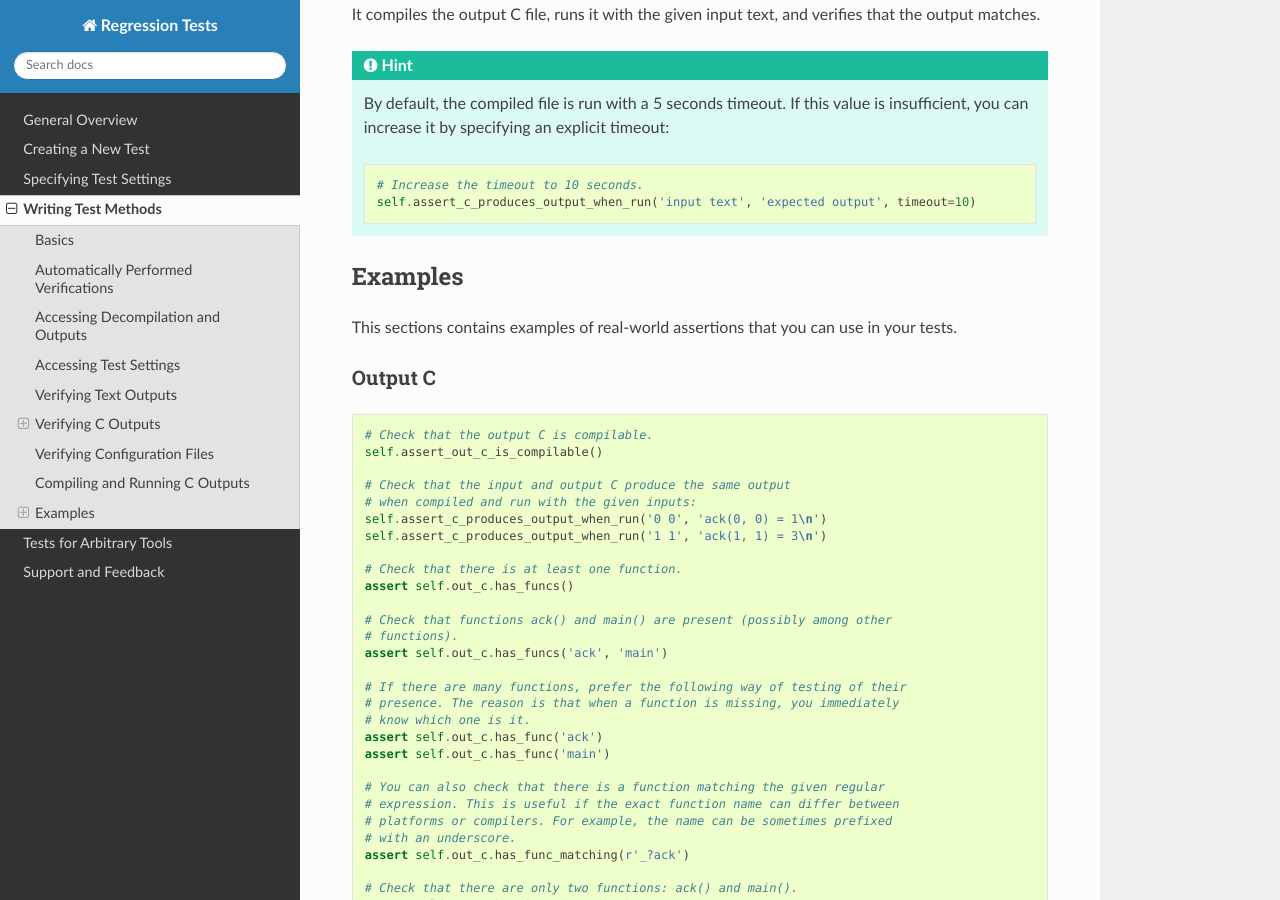
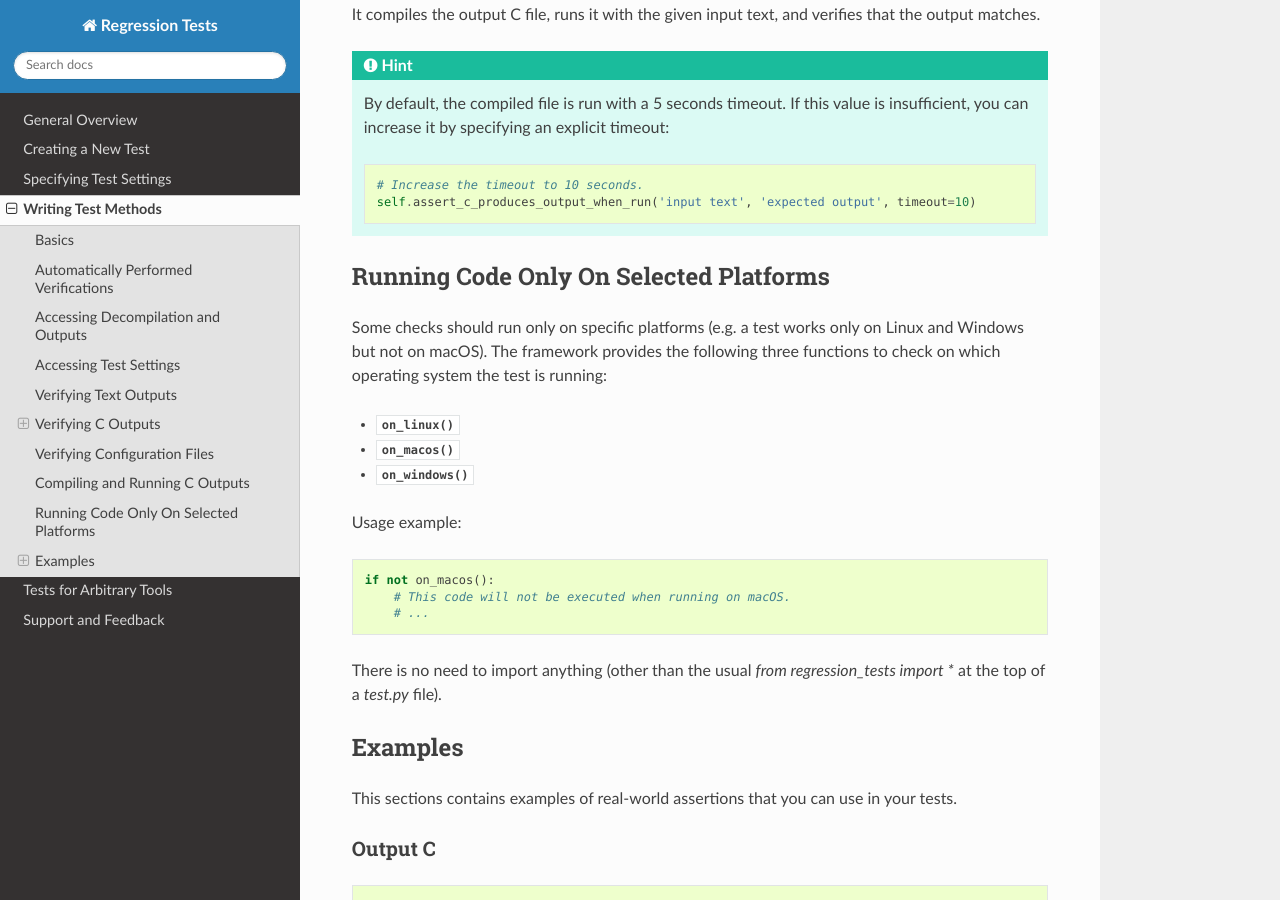
Before and after one commit to avast/retdec-regression-tests-framework, a Sphinx documentation site: the page built from docs/test_methods.rst, in a window 1280 px wide and 900 px high, scrolled down 5367 px. Built offline with Sphinx 7.4.7 and the Read the Docs theme 2.0.0, drawn with Linux system fonts in a browser that asks for light colours; pages that are not in the unit, such as notebooks, are missing from menus.

Commit message:
Export on_linux(), on_macos(), and on_windows() so they can be used in regression tests.
These functions allow you to run code only on a specific platform, which is sometimes handy.

```diff
--- a/docs/test_methods.rst
+++ b/docs/test_methods.rst
@@ -221,6 +221,25 @@ It compiles the output C file, runs it with the given input text, and verifies t
         # Increase the timeout to 10 seconds.
         self.assert_c_produces_output_when_run('input text', 'expected output', timeout=10)
 
+Running Code Only On Selected Platforms
+---------------------------------------
+
+Some checks should run only on specific platforms (e.g. a test works only on Linux and Windows but not on macOS). The framework provides the following three functions to check on which operating system the test is running:
+
+* :func:`~utils.os.on_linux()`
+* :func:`~utils.os.on_macos()`
+* :func:`~utils.os.on_windows()`
+
+Usage example:
+
+.. code-block:: python
+
+    if not on_macos():
+        # This code will not be executed when running on macOS.
+        # ...
+
+There is no need to import anything (other than the usual `from regression_tests import *` at the top of a `test.py` file).
+
 Examples
 --------
 
--- a/regression_tests/__init__.py
+++ b/regression_tests/__init__.py
@@ -7,6 +7,9 @@ __all__ = [
     'TestSettings',
     'CriticalTestSettings',
     'files_in_dir',
+    'on_linux',
+    'on_macos',
+    'on_windows',
 ]
 
 # Ensure that packages in the 'deps' directory can be found during import.
@@ -24,6 +27,9 @@ from regression_tests.test_settings import CriticalTestSettings
 
 # Utilities.
 from regression_tests.test_utils import files_in_dir
+from regression_tests.utils.os import on_linux
+from regression_tests.utils.os import on_macos
+from regression_tests.utils.os import on_windows
 
 # Register available tool test settings. This cannot be done in modules because
 # they may not be imported (then, the registration would not be performed).
```
